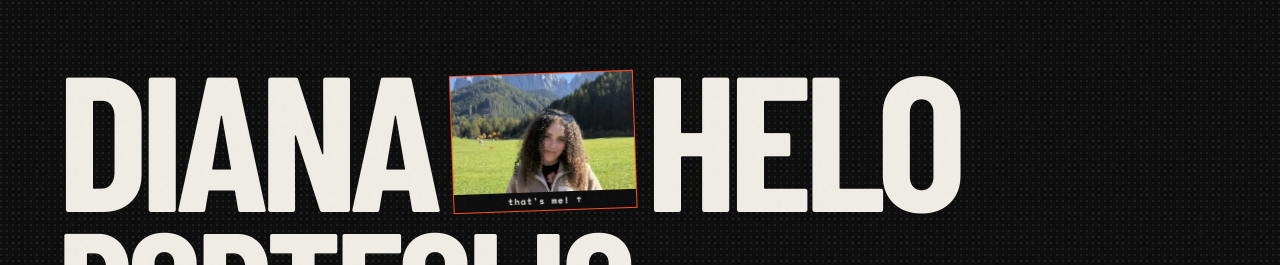
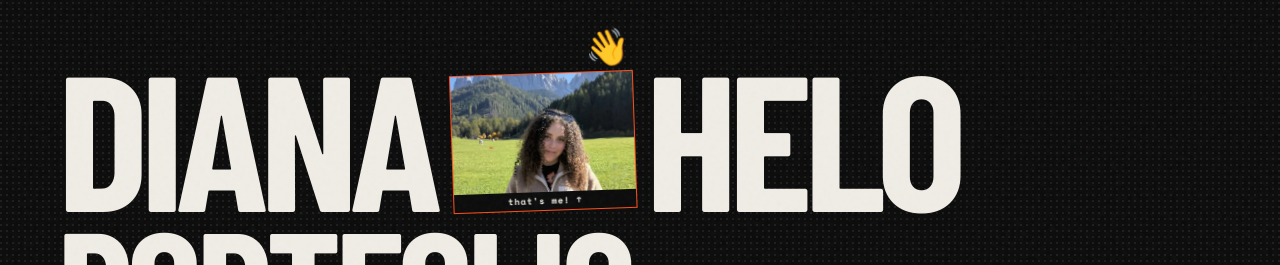
Before and after one commit to dianahelo/dianahelo-portfolio, a plain HTML site: page index.html in a window 1280 px wide. Both pictures are taken after a click on the button "Say hi to Diana". Shown: the part 292-557 px from the top of the page. Drawn offline with nearby package versions, Linux system fonts and the light colour scheme; a web font is replaced by a local one.

Commit message:
Let the portrait wave show outside its frame

```diff
--- a/index.html
+++ b/index.html
@@ -125,16 +125,26 @@
       height: clamp(78px, 10.8vw, 142px);
       padding: 0;
       margin: 0 .015em;
+      overflow: visible;
+      flex: 0 0 auto;
+      border: 0;
+      background: transparent;
+      display: block;
+      cursor: pointer;
+      transform: rotate(-2deg) translateY(7px);
+      transition: transform .35s cubic-bezier(.2,.8,.2,1);
+      animation: photo-arrive .75s .55s both;
+    }
+    .portrait-frame {
+      position: absolute;
+      inset: 0;
       overflow: hidden;
-      flex: 0 0 auto;
       border: 1px solid rgba(240,237,230,.45);
       background: #222;
-      cursor: pointer;
-      transform: rotate(-2deg) translateY(7px);
-      transition: transform .35s cubic-bezier(.2,.8,.2,1), border-color .25s ease;
-      animation: photo-arrive .75s .55s both;
+      transition: border-color .25s ease;
     }
-    .portrait-button:hover, .portrait-button.is-hi { transform: rotate(2deg) translateY(-3px) scale(1.035); border-color: var(--orange); }
+    .portrait-button:hover, .portrait-button.is-hi { transform: rotate(2deg) translateY(-3px) scale(1.035); }
+    .portrait-button:hover .portrait-frame, .portrait-button.is-hi .portrait-frame { border-color: var(--orange); }
     .portrait-button img {
       width: 100%;
       height: 100%;
@@ -417,8 +427,10 @@
         <span class="name-line">
           <span>DIANA</span>
           <button class="portrait-button" type="button" aria-label="Say hi to Diana" aria-pressed="false">
-            <img src="dianamountain.webp" alt="Diana in the mountains">
-            <span class="portrait-label">that's me! ↑</span>
+            <span class="portrait-frame">
+              <img src="dianamountain.webp" alt="Diana in the mountains">
+              <span class="portrait-label">that's me! ↑</span>
+            </span>
             <span class="wave" aria-hidden="true">👋</span>
           </button>
           <span class="name-last">HELO</span>
```
